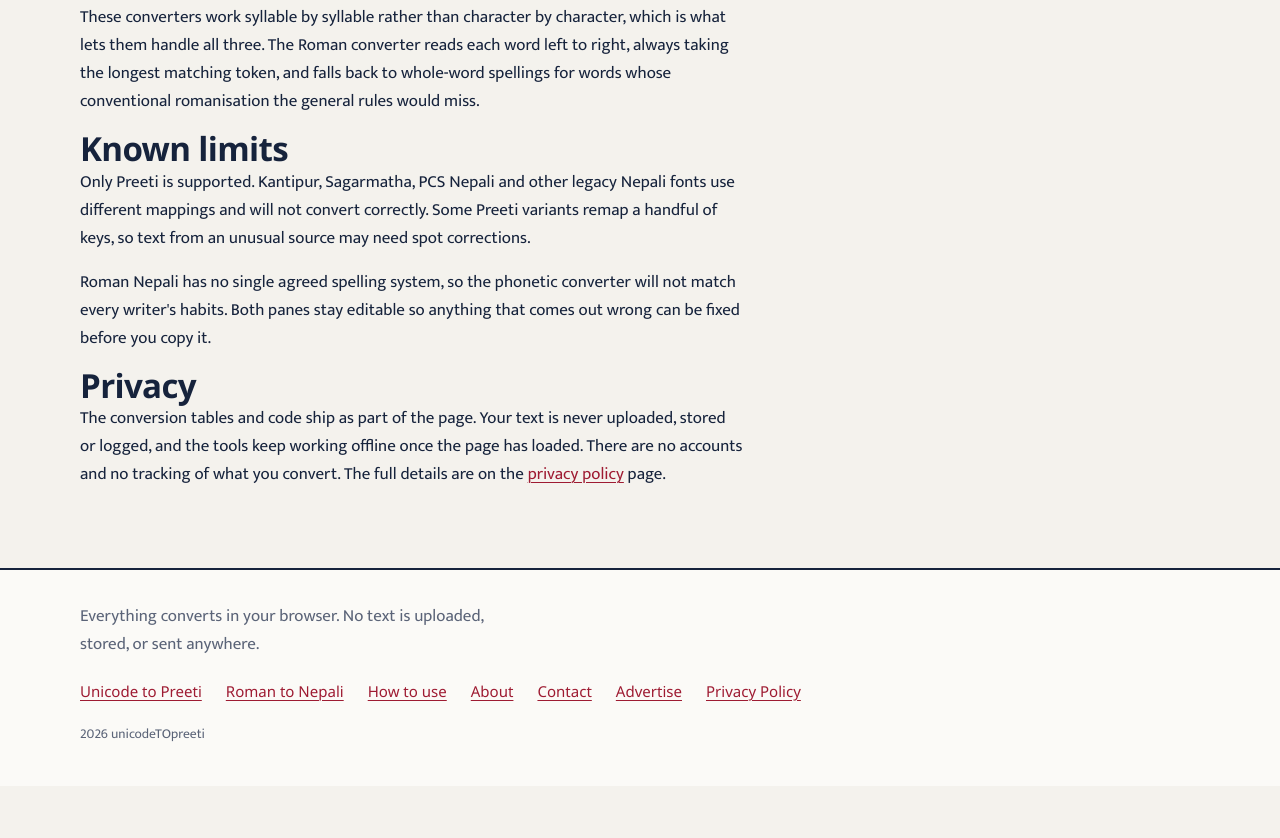
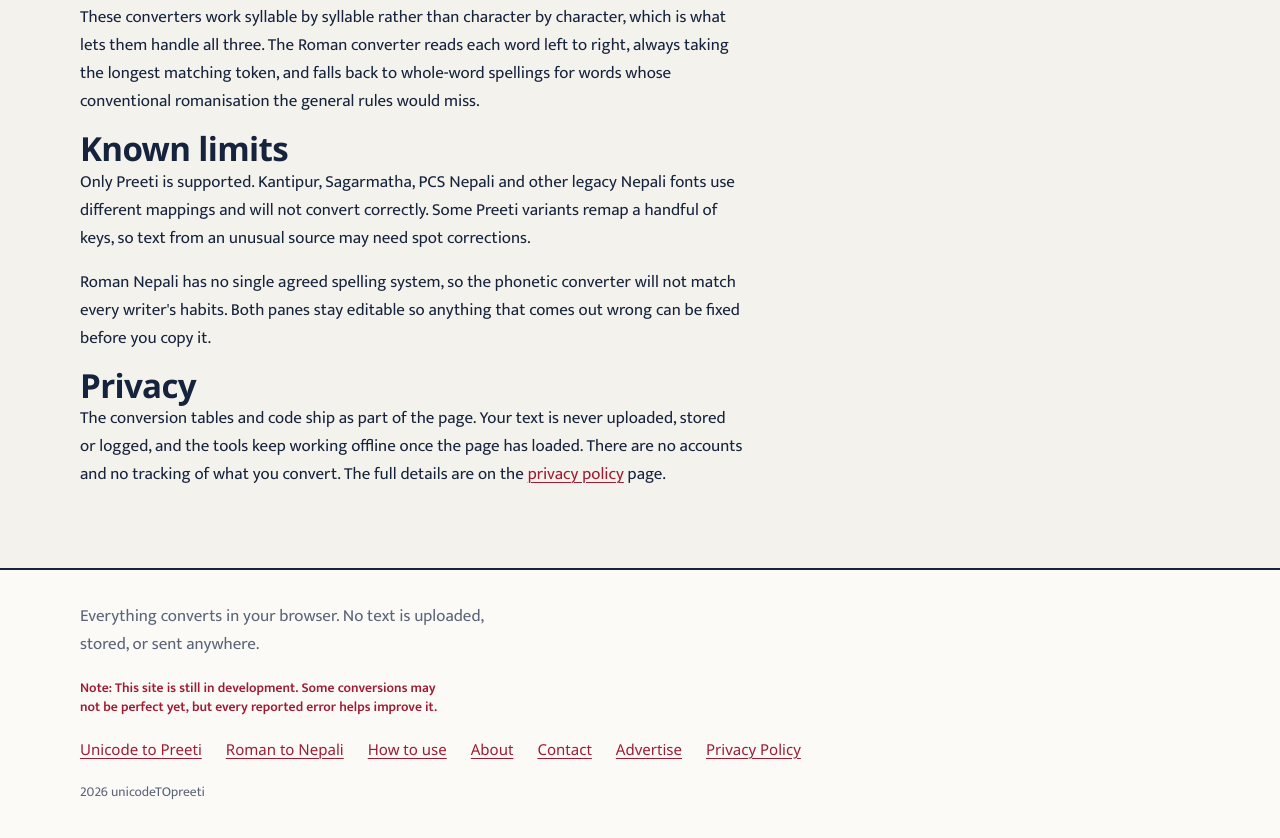
Before and after one commit to fiftytwo-52/unicodetopreeti, an Astro site: page /about in a window 1280 px wide. Shown: the part 799-1637 px from the top of the page. Before the commit the page ends 1585 px from the top, so only its background shows below. Built offline with nearby package versions, Linux system fonts and the light colour scheme; Astro itself is replaced by a stand-in of ours; a web font is replaced by a local one.

Commit message:
Move development note from top mode switch area to footer

```diff
--- a/src/components/SiteFooter.astro
+++ b/src/components/SiteFooter.astro
@@ -7,6 +7,11 @@ const year = new Date().getFullYear();
     <p class="foot__note">
       Everything converts in your browser. No text is uploaded, stored, or sent
       anywhere.
+    </p>
+
+    <p class="foot__dev-note">
+      Note: This site is still in development. Some conversions may not be
+      perfect yet, but every reported error helps improve it.
     </p>
 
     <nav aria-label="Footer">
@@ -44,6 +49,15 @@ const year = new Date().getFullYear();
     color: var(--ink-soft);
   }
 
+  .foot__dev-note {
+    max-width: 46ch;
+    margin: 0;
+    font-size: var(--step--1);
+    font-weight: 600;
+    line-height: 1.4;
+    color: var(--crimson);
+  }
+
   ul {
     display: flex;
     flex-wrap: wrap;
```
Also changed, not shown: src/components/ModeSwitch.astro (+0 -13 lines).
